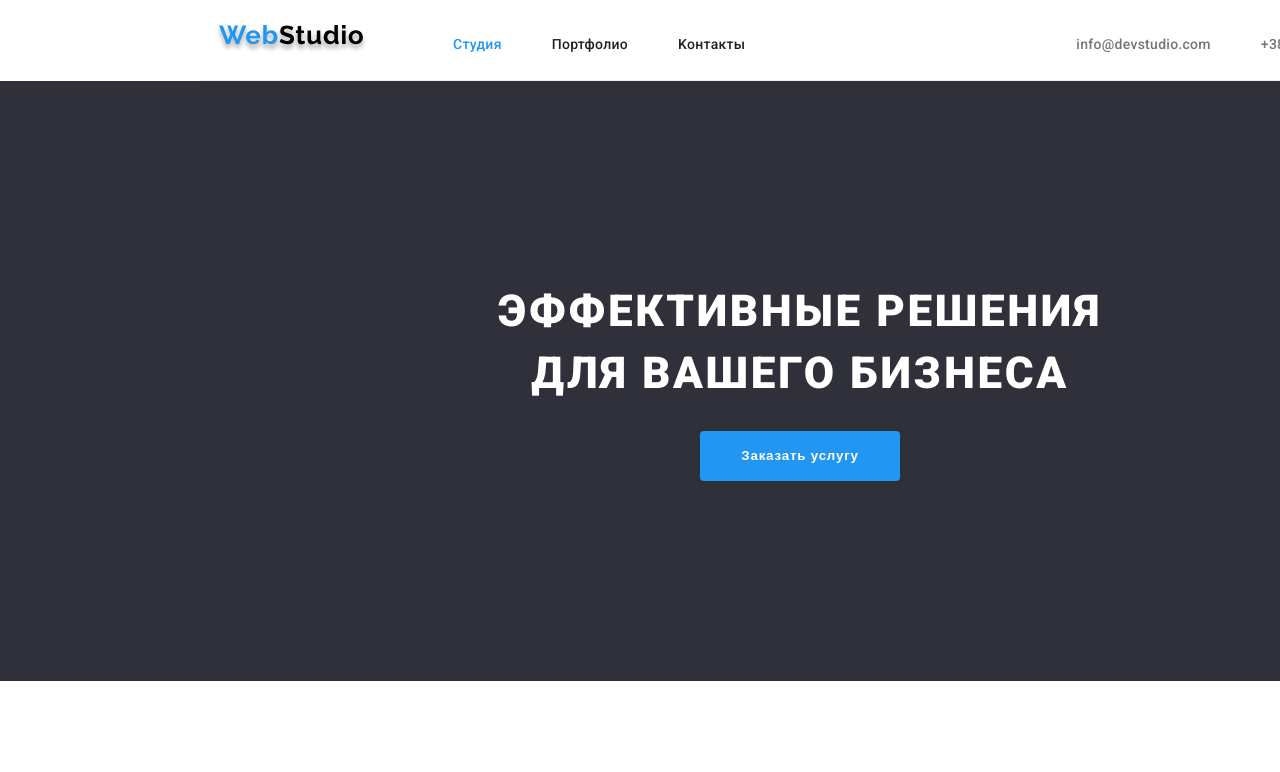
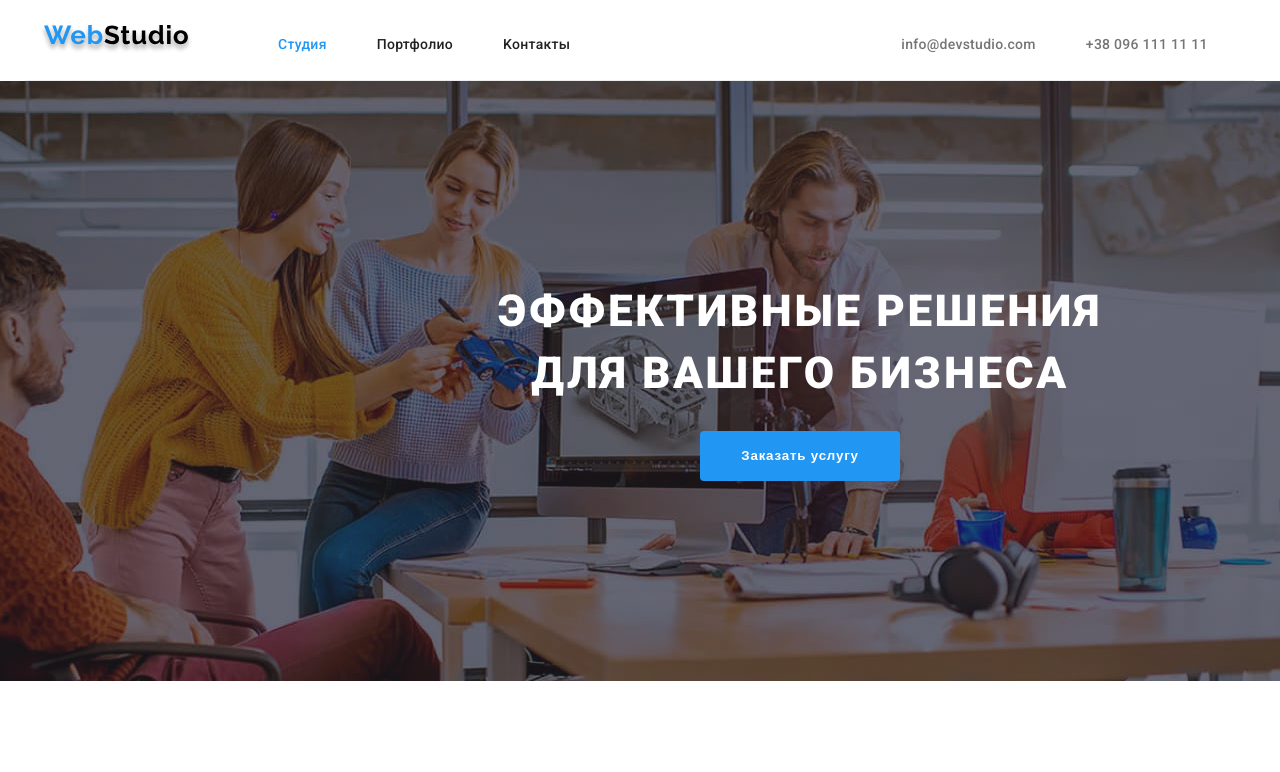
Before and after one commit to Numenna/goit-markup-hw-04, a plain HTML site: page index.html in a window 1280 px wide. Shown: the top 772 px of the page. Drawn offline with Linux system fonts and the light colour scheme.

Commit message:
hero background added

```diff
--- a/css/style.css
+++ b/css/style.css
@@ -44,7 +44,8 @@ li {
 .container {
   width: 1200px;
   height: 80px;
-  margin-left: 200px;
+  margin-left: auto;
+  margin-right: auto;
   padding-right: 15px;
   padding-left: 15px;
   border-bottom: 1px solid var(--border-light-color);
@@ -128,10 +129,26 @@ h3 {
 .hero {
   background-color: var(--background-dark);
   color: var(--color-white);
-  min-width: 1600px;
+  max-width: 1600px;
   height: 600px;
   text-align: center;
   margin-bottom: 94px;
+}
+
+.overlay {
+  background-image: linear-gradient(
+      to right,
+      rgba(47, 48, 58, 0.4),
+      rgba(47, 48, 58, 0.4)
+    ),
+    url(../images/hero.jpg);
+  width: 100%;
+  height: 600px;
+  margin-left: auto;
+  margin-right: auto;
+  background-size: cover;
+  background-repeat: no-repeat;
+  background-position: center;
 }
 
 .hero-title {
--- a/index.html
+++ b/index.html
@@ -7,6 +7,7 @@
     <link rel="stylesheet" href="./css/style.css">
     <link rel="preconnect" href="https://fonts.gstatic.com">
     <link href="https://fonts.googleapis.com/css2?family=Raleway:wght@700&family=Roboto:wght@400;500;700;900&display=swap" rel="stylesheet">
+
     <title>Студия</title>
   </head>
 
@@ -27,7 +28,7 @@
         </nav>
     </Header>
 <!-- Hero-->
-        <section class="hero">
+        <section class="hero overlay">
             <h1 class="hero-title">Эффективные решения для вашего бизнеса</h1>
             <input class="hero-button" type="button" value="Заказать услугу">
             <!--<a href="" class="hero-link">Заказать услугу</a>-->
```
Also changed, not shown: images/hero.jpg (added).
